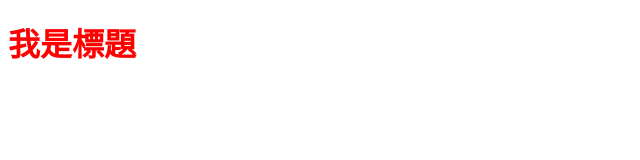
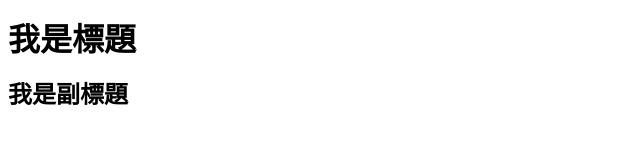
Before and after one commit to zuien-kk/git-20250703, a plain HTML site: page index.html in a window 1280 px wide. Shown: the whole page, without its empty margins (0-640 px from the left). Drawn offline with Linux system fonts and the light colour scheme.

Commit message:
重新規劃css環境

```diff
--- a/all.css
+++ b/all.css
@@ -1,7 +1,18 @@
-h1{
-    color: red;
+*,
+*::before,
+*::after{
+    box-sizing: border-box;
 }
 
 body{
     line-height: 1.5;
 }
+
+h1,
+h2,
+h3,
+h4,
+h5,
+h6{
+    line-height: 1.2;
+}
--- a/index.html
+++ b/index.html
@@ -8,5 +8,6 @@
 </head>
 <body>
     <h1>我是標題</h1>
+    <h2>我是副標題</h2>
 </body>
 </html>
```
